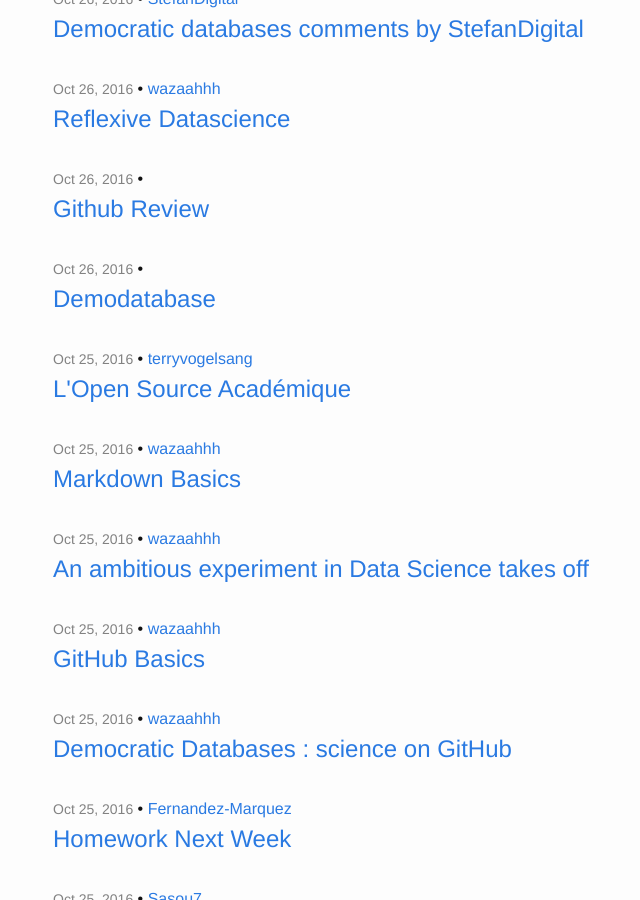
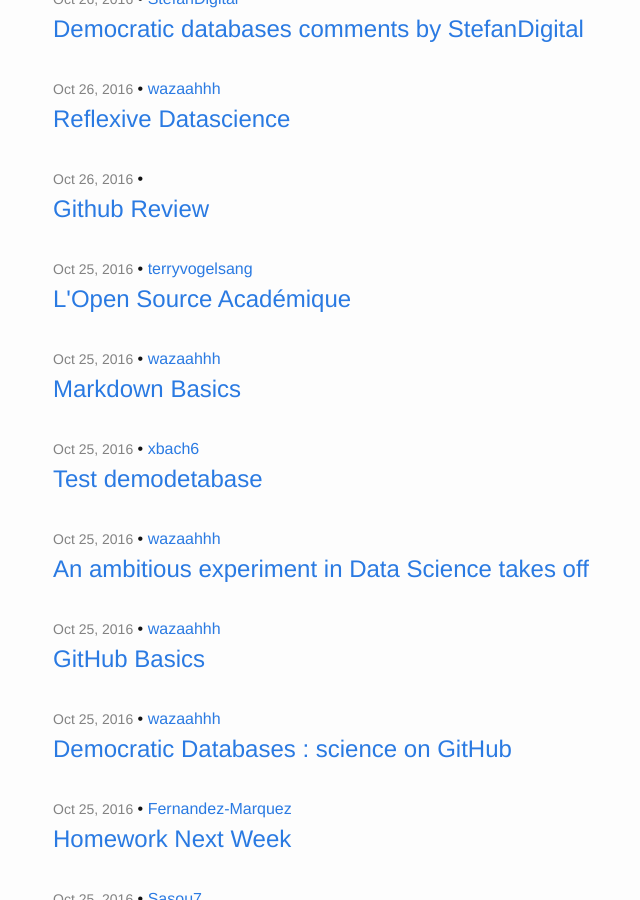
Before and after one commit to wazaahhh/openscience, a Jekyll site: the page built from index.html, in a window 1280 px wide and 900 px high, scrolled down 1014 px. Shown: the whole window, without its empty margins (217-857 px from the left). Built offline with Jekyll 4.4.1, drawn with Linux system fonts in a browser that asks for light colours.

Commit message:
Update 2016-10-26-Demodatabase.markdown

```diff
--- a/_posts/2016-10-26-Demodatabase.markdown
+++ b/_posts/2016-10-26-Demodatabase.markdown
@@ -1,7 +1,8 @@
+---
 layout: post
-title:  "Demodatabase"
-date:   2016-10-26 11:42:00 +0200
-categories: homework,democratic_databases
+title:  "Test demodetabase"
+date:   2016-10-26 01:20:00 +0200
+categories: markdown
 author : xbach6
 ---
 
```
